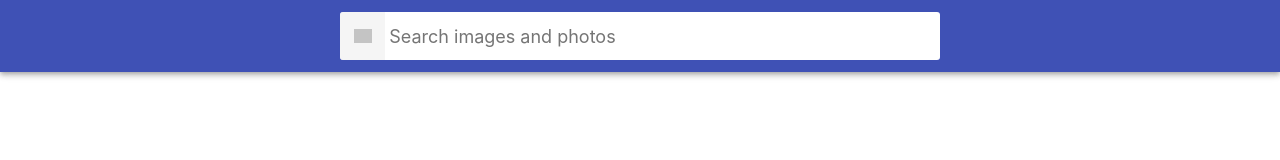
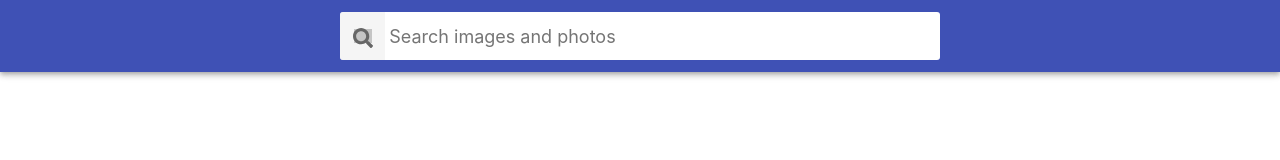
Before and after one commit to BolotinAlexey/goit-react-hw-03-image-finder, a React (Create React App) app: page / in a window 1280 px wide. Shown: the top 160 px of the page. Built offline with nearby package versions, Linux system fonts and the light colour scheme; grey boxes are pictures that could not be loaded.

Commit message:
added icon of serach

```diff
--- a/package.json
+++ b/package.json
@@ -3,6 +3,8 @@
   "version": "0.1.0",
   "private": true,
   "dependencies": {
+    "@fortawesome/fontawesome-svg-core": "^6.3.0",
+    "@fortawesome/react-fontawesome": "^0.2.0",
     "@testing-library/jest-dom": "^5.16.5",
     "@testing-library/react": "^13.4.0",
     "@testing-library/user-event": "^13.5.0",
@@ -11,6 +13,7 @@
     "prop-types": "^15.8.1",
     "react": "^18.2.0",
     "react-dom": "^18.2.0",
+    "react-icons": "^4.8.0",
     "react-loader-spinner": "^5.3.4",
     "react-scripts": "5.0.1",
     "styled-components": "^5.3.8",
--- a/src/components/ImageGalleryItem/ImageGalleryItem.jsx
+++ b/src/components/ImageGalleryItem/ImageGalleryItem.jsx
@@ -2,7 +2,6 @@ import { Li } from './ImageGalleryItem.styled';
 
 function ImageGalleryItem({ itemData, onClikImg }) {
   const { tags, webformatURL, largeImageURL } = itemData;
-  // console.log(webformatURL);
   return (
     <Li>
       <img
--- a/src/components/Searchbar/Searchbar.jsx
+++ b/src/components/Searchbar/Searchbar.jsx
@@ -1,5 +1,6 @@
 import { Component } from 'react';
 import { Header } from './Searchbar.styled';
+import { FaSearch } from 'react-icons/fa';
 
 class Searchbar extends Component {
   state = {
@@ -20,7 +21,12 @@ class Searchbar extends Component {
       <Header>
         <form onSubmit={this.handlerSubmit}>
           <button type="submit" disabled={this.props.isDisabled}>
-            <span>Search</span>
+            <FaSearch
+              size={20}
+              style={{
+                transform: 'translateY(3px)',
+              }}
+            />
           </button>
 
           <input
```
Also changed, not shown: 1 other file (tests, documents, lock files or other folders).
